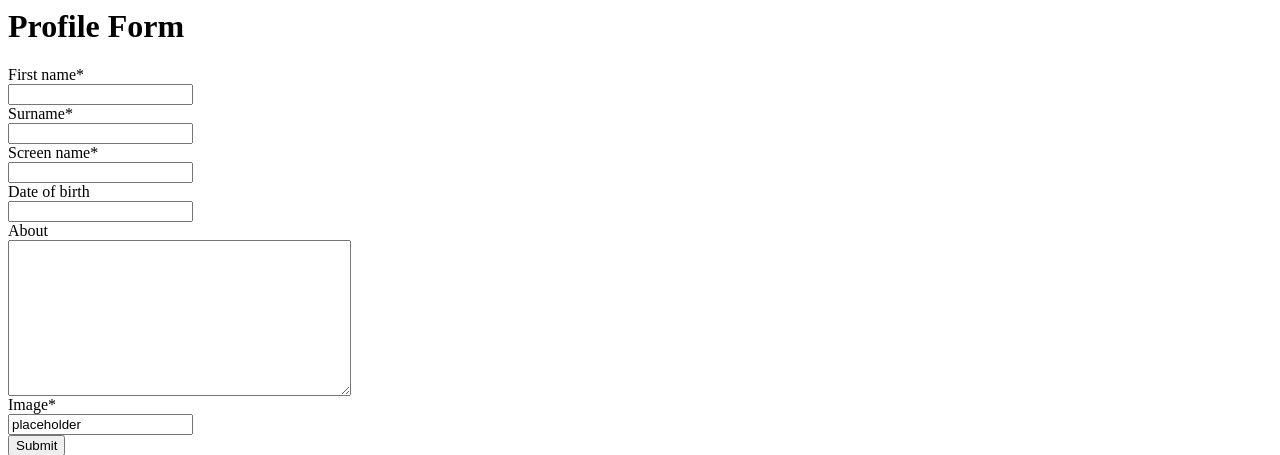
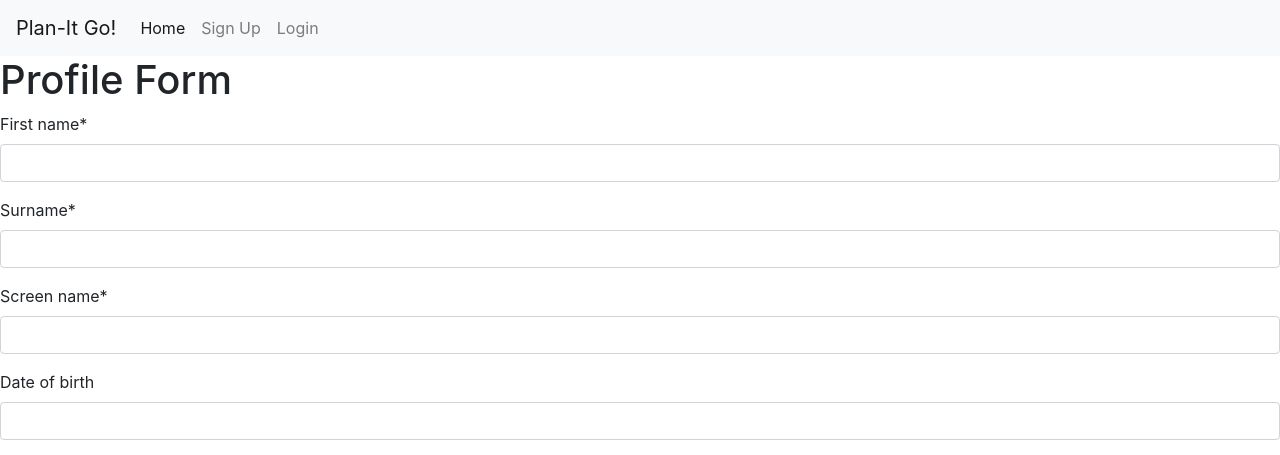
Before and after one commit to rkillickdev/plan-it-go, a Django app: page /profiles/create_profile/ in a window 1280 px wide. Shown: the top 455 px of the page. Run offline with Django 3.2, Linux system fonts and the light colour scheme; some libraries are stand-ins or nearby versions.

Commit message:
feat: make edit profile link avaialble in nav bar to logged in users

```diff
--- a/planitgo/settings.py
+++ b/planitgo/settings.py
@@ -64,8 +64,8 @@ INSTALLED_APPS = [
 
 SITE_ID = 1
 
-ACCOUNT_SIGNUP_REDIRECT_URL = '/profiles/thank_you'
-LOGIN_REDIRECT_URL = '/profiles/thank_you'
+ACCOUNT_SIGNUP_REDIRECT_URL = '/'
+LOGIN_REDIRECT_URL = '/'
 LOGOUT_REDIRECT_URL = '/'
 
 CRISPY_TEMPLATE_PACK = 'bootstrap4'
--- a/profiles/templates/profiles/profile_form.html
+++ b/profiles/templates/profiles/profile_form.html
@@ -1,3 +1,7 @@
+{% extends "base.html" %}
+
+{% block content %}
+
 {% load crispy_forms_tags %}
 
 
@@ -6,6 +10,8 @@
 
 {% crispy form %}
 
+{% endblock %}
+
 
 <!-- <form method="POST">
     {% csrf_token %}
--- a/profiles/views.py
+++ b/profiles/views.py
@@ -20,6 +20,6 @@ class ProfileCreateView(CreateView):
 class ProfileUpdateView(LoginRequiredMixin, UpdateView):
     form_class = ProfileForm
     model = Profile
-    success_url = reverse_lazy('thank_you')
+    success_url = reverse_lazy('home')
     # fields = ['first_name', 'surname', 'screen_name', 'date_of_birth',
     #           'about', 'profile_image']
--- a/templates/account/login.html
+++ b/templates/account/login.html
@@ -1,4 +1,4 @@
-{% extends "account/base.html" %}
+{% extends "base.html" %}
 
 {% load i18n %}
 {% load account socialaccount %}
--- a/templates/includes/nav.html
+++ b/templates/includes/nav.html
@@ -14,12 +14,21 @@
             <li class="nav-item active">
               <a class="nav-link" href="#">Home <span class="sr-only">(current)</span></a>
             </li>
+            {% if user.is_authenticated %}
             <li class="nav-item">
-              <a class="nav-link" href="#">My Profile</a>
+              <a class="nav-link" href="{% url 'update_profile' request.user.profile.id %}">My Profile</a>
             </li>
             <li class="nav-item">
-              <a class="nav-link" href="#">My Trips</a>
+              <a class="nav-link" href="{% url 'account_logout' %}">Logout</a>
             </li>
+            {% else %}
+            <li class="nav-item">
+              <a class="nav-link" href="{% url 'account_signup' %}">Sign Up</a>
+            </li>
+            <li class="nav-item">
+              <a class="nav-link" href="{% url 'account_login' %}">Login</a>
+            </li>
+            {% endif %}
           </ul>
         </div>
         <!-- Nav Menu Items End-->
```
Also changed, not shown: db.sqlite3.
